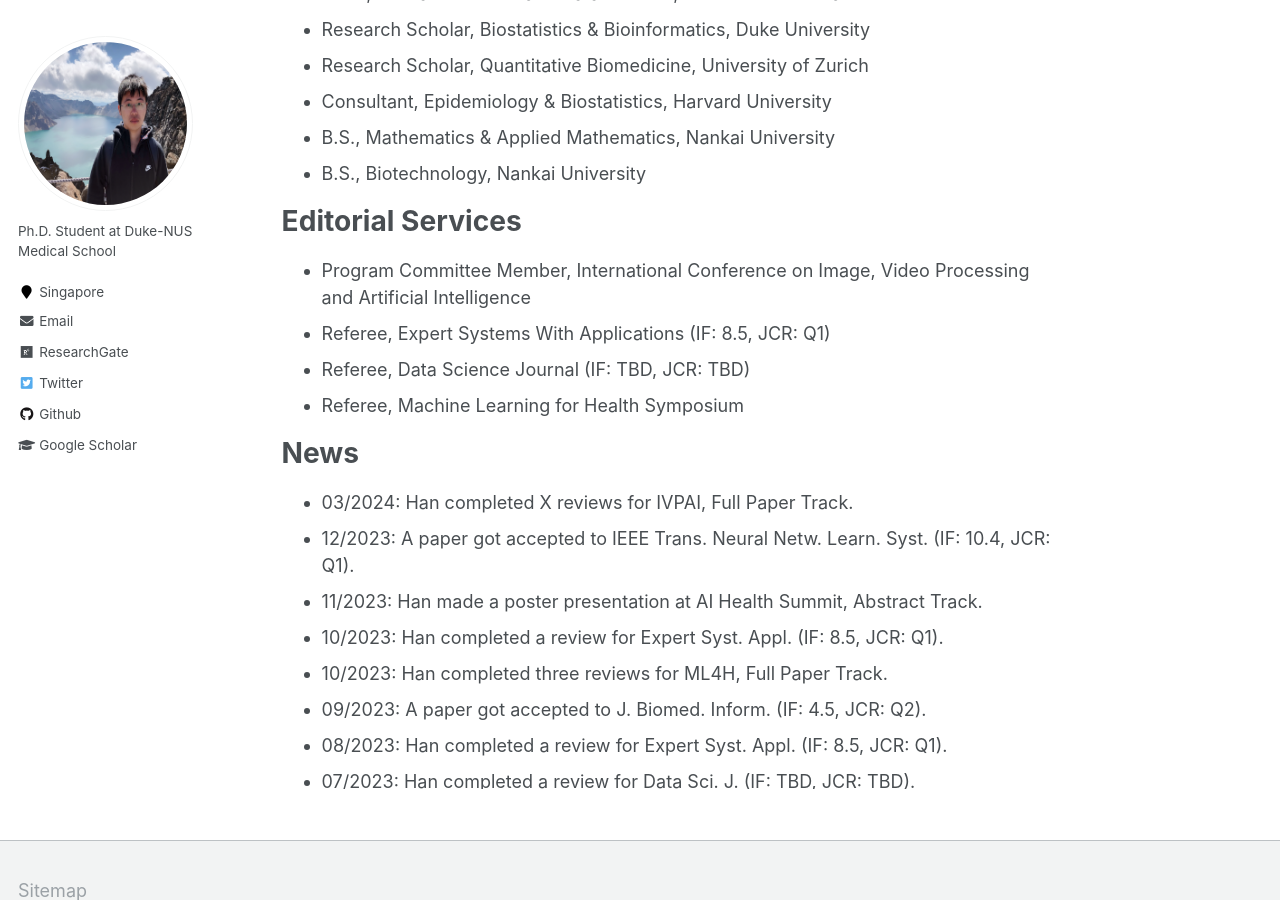
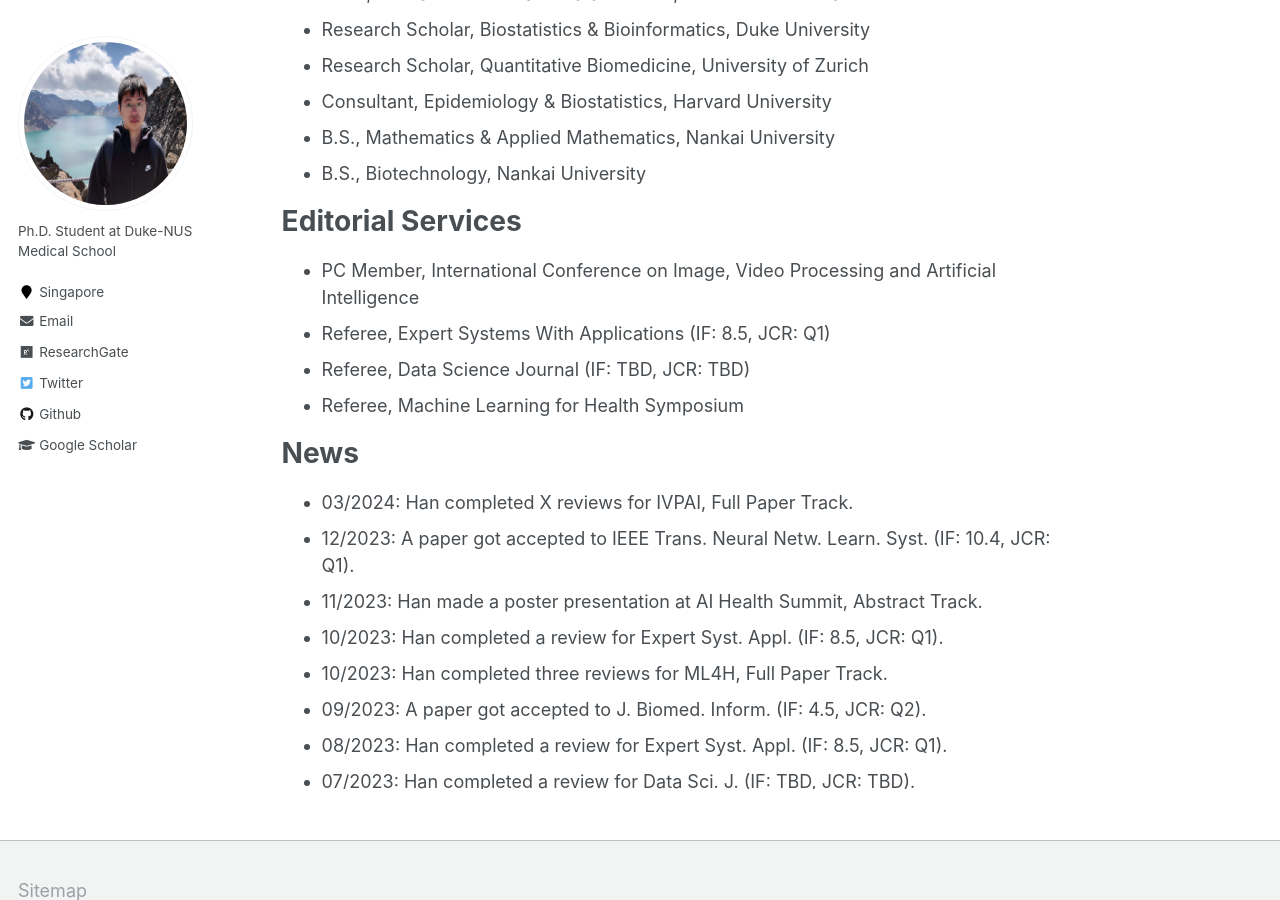
Before and after one commit to Han-Yuan-Med/Han-Yuan-Med.github.io, a Jekyll site: the page built from _pages/about.md, in a window 1280 px wide and 900 px high, scrolled down 707 px. Built offline with Jekyll 4.4.1, drawn with Linux system fonts in a browser that asks for light colours.

Commit message:
Update about.md

```diff
--- a/_pages/about.md
+++ b/_pages/about.md
@@ -22,7 +22,7 @@ Thank you for visiting my academic website. I invite you to explore the publicat
 * B.S., Biotechnology, Nankai University
 
 # Editorial Services
-* Program Committee Member, International Conference on Image, Video Processing and Artificial Intelligence
+* PC Member, International Conference on Image, Video Processing and Artificial Intelligence
 * Referee, Expert Systems With Applications (IF: 8.5, JCR: Q1)
 * Referee, Data Science Journal (IF: TBD, JCR: TBD)
 * Referee, Machine Learning for Health Symposium
```
